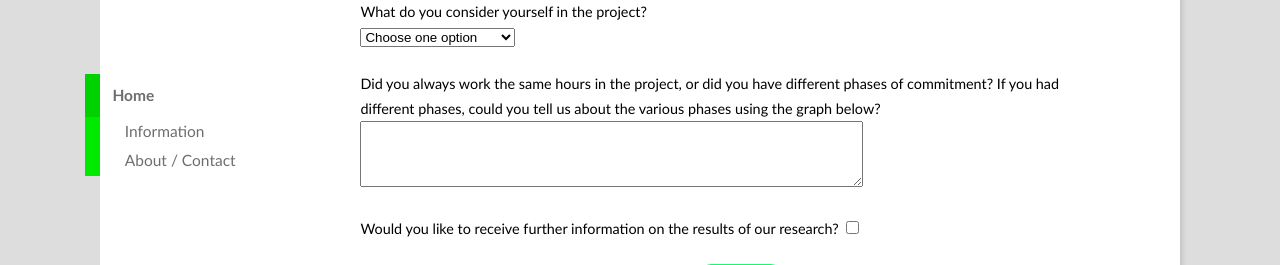
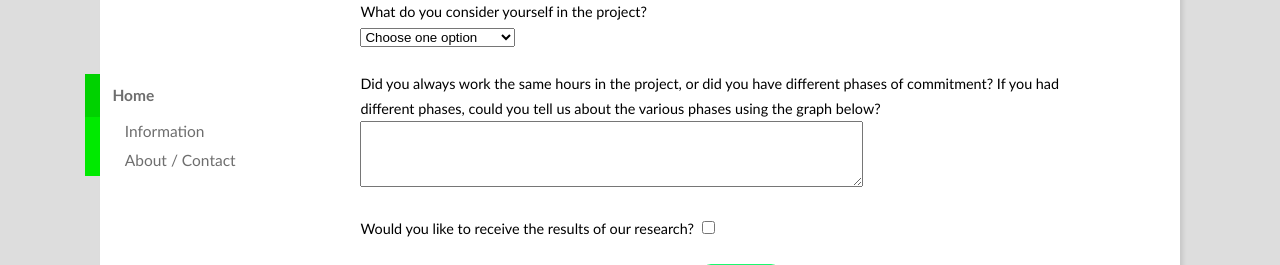
Before and after one commit to ccervigon/poll_creator, a Django app: template survey/templates/survey2.html in a window 1280 px wide. Shown: the part 137-402 px from the top of the page. Run offline with Django 3.2, Linux system fonts and the light colour scheme; the template is opened without the code that fills it, so the values that code supplies are empty; parts of the project's set-up code (start-up, migrations or seed data) failed here and were passed over.

Commit message:
new version of the HTML pages

```diff
--- a/survey/templates/survey.html
+++ b/survey/templates/survey.html
@@ -49,7 +49,7 @@
         <textarea id="id_resp5" name="resp5" rows="4" cols="60"></textarea>
     </p>
     <p>
-        <label for="id_info">Would you like to receive further information on the results of our research?</label>
+        <label for="id_info">Would you like to receive the results of our research?</label>
         <input id="id_info" name="info" type="checkbox" />
     </p>
     {% endif %}
--- a/survey/templates/survey2.html
+++ b/survey/templates/survey2.html
@@ -15,7 +15,7 @@
         <textarea id="id_resp5" name="resp5" rows="4" cols="60"></textarea>
     </p>
     <p>
-        <label for="id_info">Would you like to receive further information on the results of our research?</label>
+        <label for="id_info">Would you like to receive the results of our research?</label>
         <input id="id_info" name="info" type="checkbox" />
     </p>
     <input type="submit" value="Submit" class="submit_button" />
```
